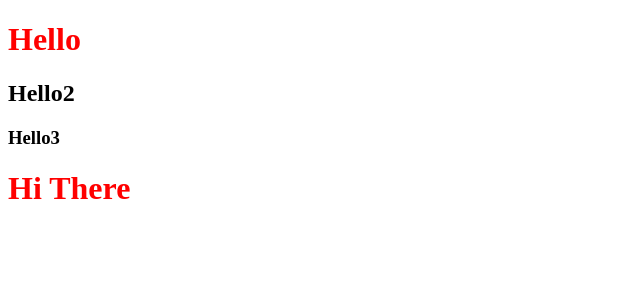
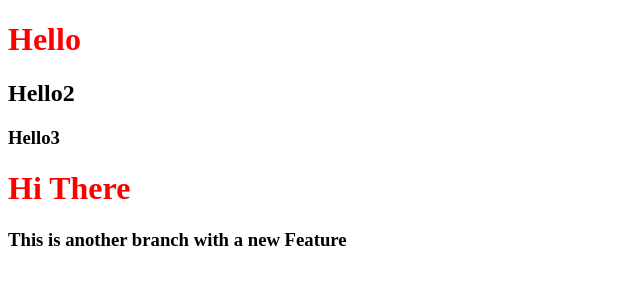
Before and after one commit to dilip0409/localRepo, a plain HTML site: page index.html in a window 1280 px wide. Shown: the whole page, without its empty margins (0-640 px from the left). Drawn offline with Linux system fonts and the light colour scheme.

Commit message:
new Feature

```diff
--- a/index.html
+++ b/index.html
@@ -12,6 +12,7 @@
     <h2>Hello2</h2>
     <h3>Hello3</h3>
     <h1>Hi There</h1>
+    <h3>This is another branch with a new Feature</h3>
 
 </body>
 </html>
```
